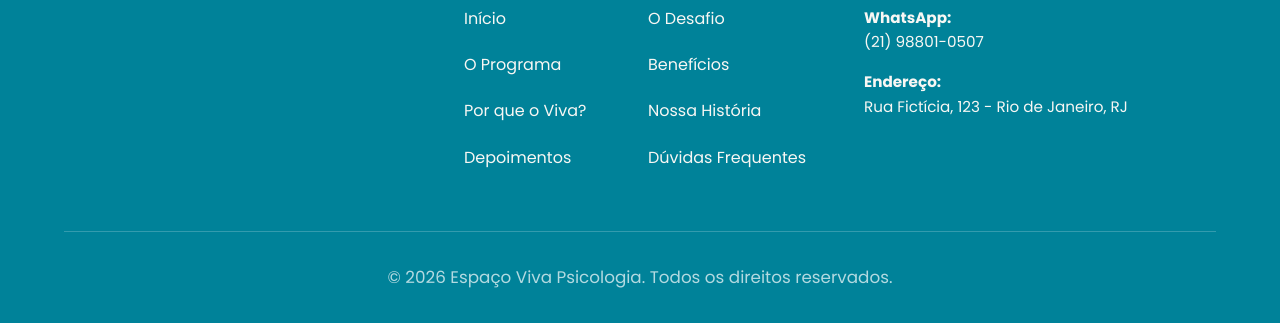
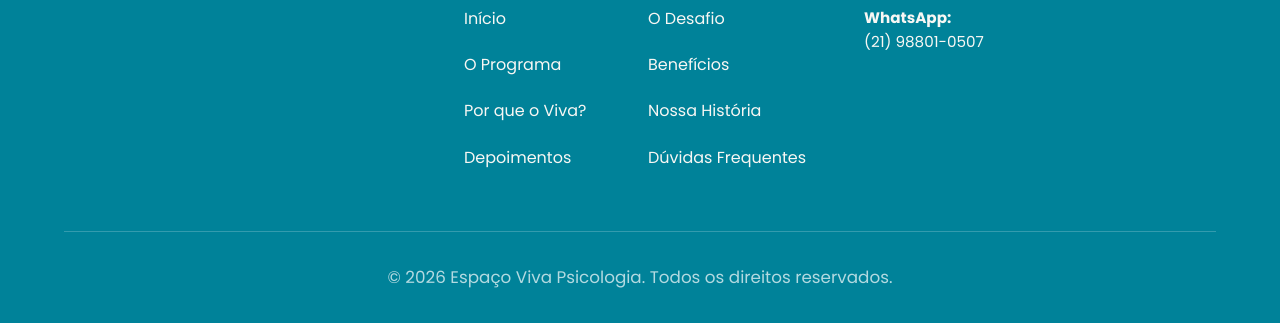
Before and after one commit to matheusprvtes/espacoviva, a website built with Vite: page index.html in a window 1280 px wide. Shown: the part 5951-6274 px from the top of the page. Built offline with nearby package versions, Linux system fonts and the light colour scheme.

Commit message:
Add files via upload

```diff
--- a/index.html
+++ b/index.html
@@ -280,7 +280,6 @@
       <div class="footer-right">
         <h4>Contato</h4>
         <p><strong>WhatsApp:</strong> <br><a href="https://api.whatsapp.com/send/?phone=5521988010507&app_absent=0" target="_blank">(21) 98801-0507</a></p>
-        <p><strong>Endereço:</strong> <br>Rua Fictícia, 123 - Rio de Janeiro, RJ</p>
       </div>
     </div>
     <div class="footer-bottom">
```
